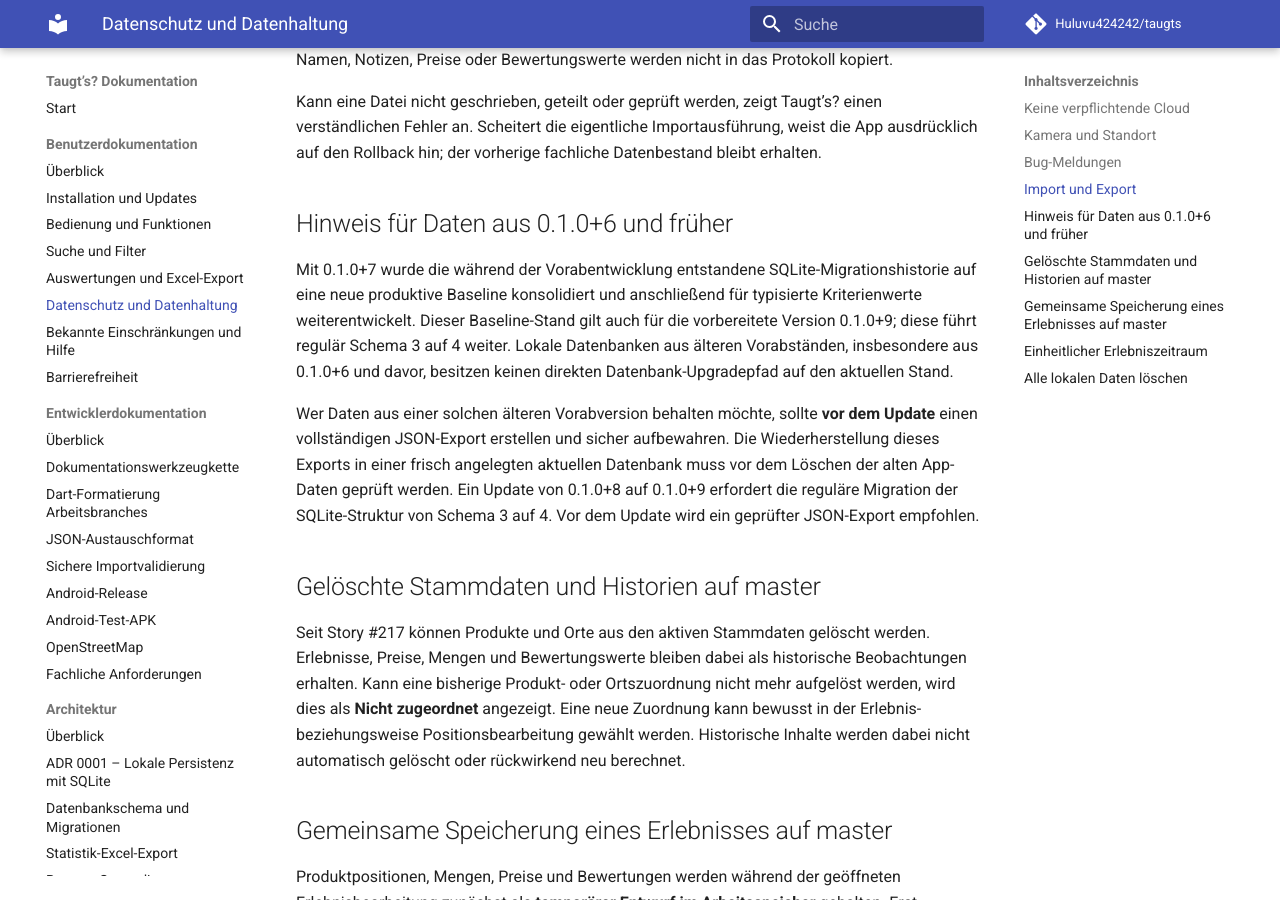
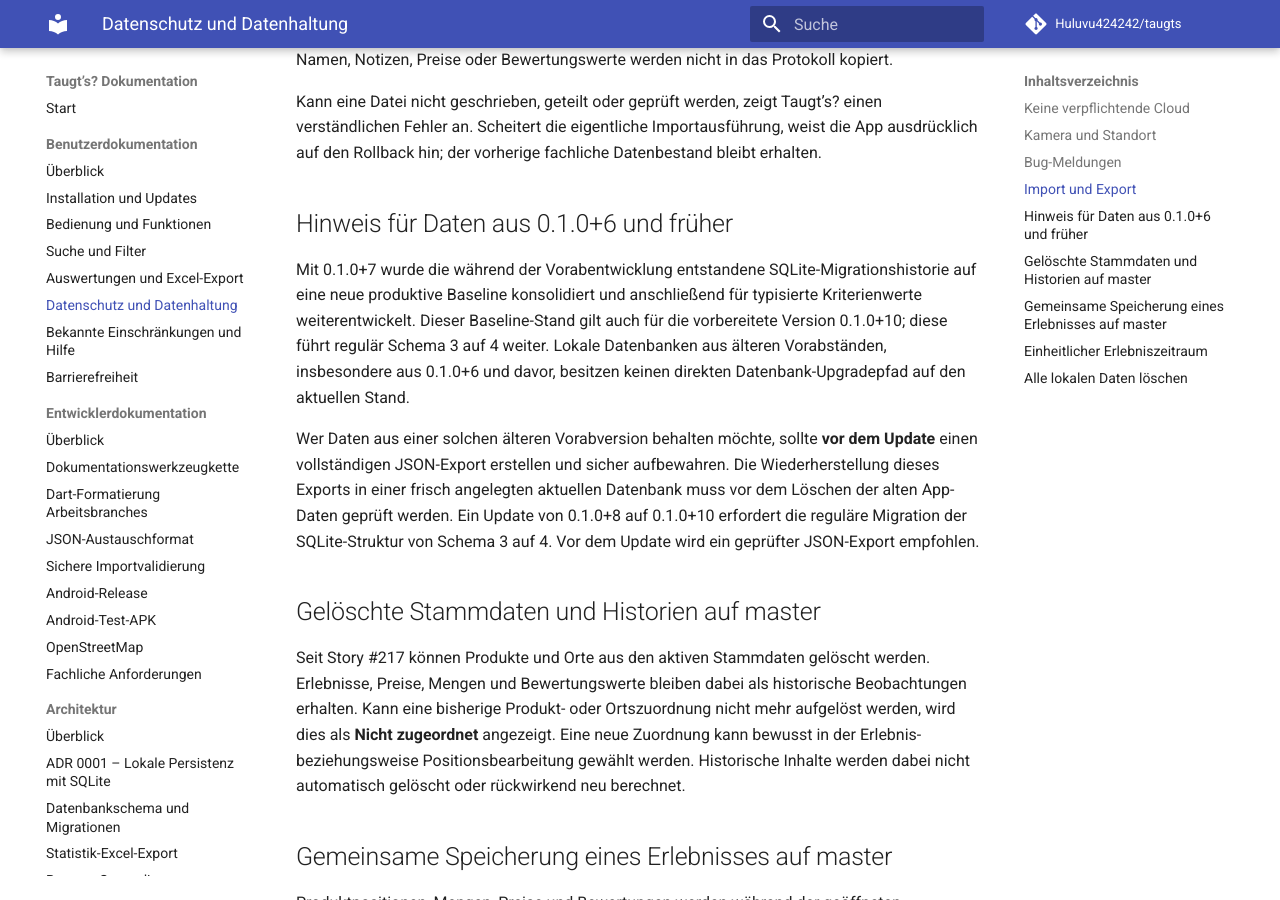
Before and after one commit to Huluvu424242/taugts, an MkDocs documentation site: the page built from docs/benutzer/datenhaltung.md, in a window 1280 px wide and 900 px high, scrolled down 2931 px. Built offline with MkDocs 1.6.1 and Material for MkDocs 9.7.7, drawn with Linux system fonts in a browser that asks for light colours; comment, search, counter and statistics services are not loaded.

Commit message:
Story #265: Release 0.1.0+10 – docs/benutzer/datenhaltung.md

```diff
--- a/docs/benutzer/datenhaltung.md
+++ b/docs/benutzer/datenhaltung.md
@@ -48,9 +48,9 @@ Kann eine Datei nicht geschrieben, geteilt oder geprüft werden, zeigt Taugt’s
 
 ## Hinweis für Daten aus 0.1.0+6 und früher
 
-Mit 0.1.0+7 wurde die während der Vorabentwicklung entstandene SQLite-Migrationshistorie auf eine neue produktive Baseline konsolidiert und anschließend für typisierte Kriterienwerte weiterentwickelt. Dieser Baseline-Stand gilt auch für die vorbereitete Version 0.1.0+9; diese führt regulär Schema 3 auf 4 weiter. Lokale Datenbanken aus älteren Vorabständen, insbesondere aus 0.1.0+6 und davor, besitzen keinen direkten Datenbank-Upgradepfad auf den aktuellen Stand.
+Mit 0.1.0+7 wurde die während der Vorabentwicklung entstandene SQLite-Migrationshistorie auf eine neue produktive Baseline konsolidiert und anschließend für typisierte Kriterienwerte weiterentwickelt. Dieser Baseline-Stand gilt auch für die vorbereitete Version 0.1.0+10; diese führt regulär Schema 3 auf 4 weiter. Lokale Datenbanken aus älteren Vorabständen, insbesondere aus 0.1.0+6 und davor, besitzen keinen direkten Datenbank-Upgradepfad auf den aktuellen Stand.
 
-Wer Daten aus einer solchen älteren Vorabversion behalten möchte, sollte **vor dem Update** einen vollständigen JSON-Export erstellen und sicher aufbewahren. Die Wiederherstellung dieses Exports in einer frisch angelegten aktuellen Datenbank muss vor dem Löschen der alten App-Daten geprüft werden. Ein Update von 0.1.0+8 auf 0.1.0+9 erfordert die reguläre Migration der SQLite-Struktur von Schema 3 auf 4. Vor dem Update wird ein geprüfter JSON-Export empfohlen.
+Wer Daten aus einer solchen älteren Vorabversion behalten möchte, sollte **vor dem Update** einen vollständigen JSON-Export erstellen und sicher aufbewahren. Die Wiederherstellung dieses Exports in einer frisch angelegten aktuellen Datenbank muss vor dem Löschen der alten App-Daten geprüft werden. Ein Update von 0.1.0+8 auf 0.1.0+10 erfordert die reguläre Migration der SQLite-Struktur von Schema 3 auf 4. Vor dem Update wird ein geprüfter JSON-Export empfohlen.
 
 ## Gelöschte Stammdaten und Historien auf master
 
```
